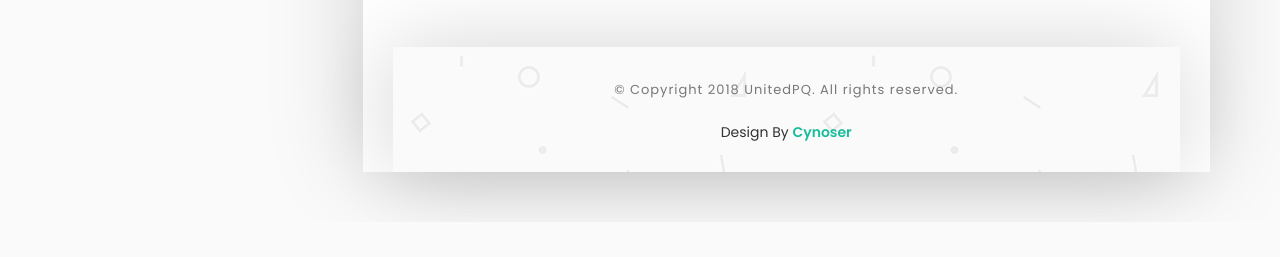
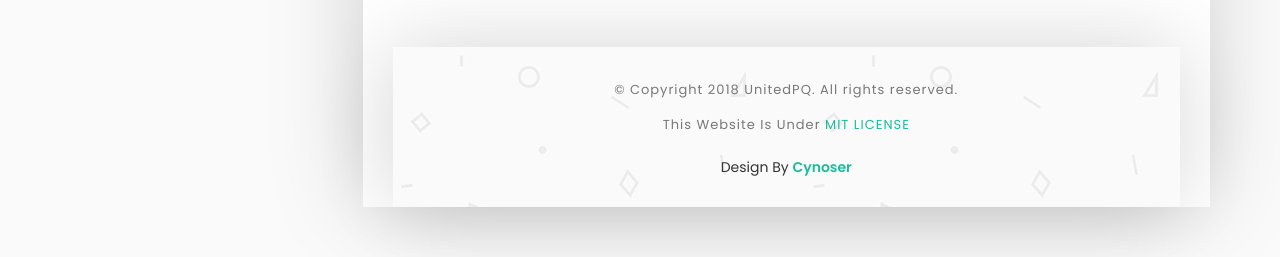
Before and after one commit to UnitedPQ/UnitedPQ.github.io, a plain HTML site: page index.html in a window 1280 px wide. Shown: the part 672-929 px from the top of the page. Before the commit the page ends 894 px from the top, so only its background shows below. Drawn offline with Linux system fonts and the light colour scheme; a script that the page names is missing; files whose address does not match are found by name.

Commit message:
Update index.html

```diff
--- a/index.html
+++ b/index.html
@@ -135,6 +135,9 @@ s.setAttribute('data-timestamp', +new Date());
 
                           <p>© Copyright 2018 UnitedPQ. All rights reserved.</p>
 
+			<p>This Website Is Under <a href="https://UnitePQ.github.io/UPQ/LICENSE/" target="_blank">MIT LICENSE</a></p>
+
+
 
 
                           <div class="uipasta-credit">Design By <a href="https://github.com/Cynoser/" target="_blank">Cynoser</a></div>
```
